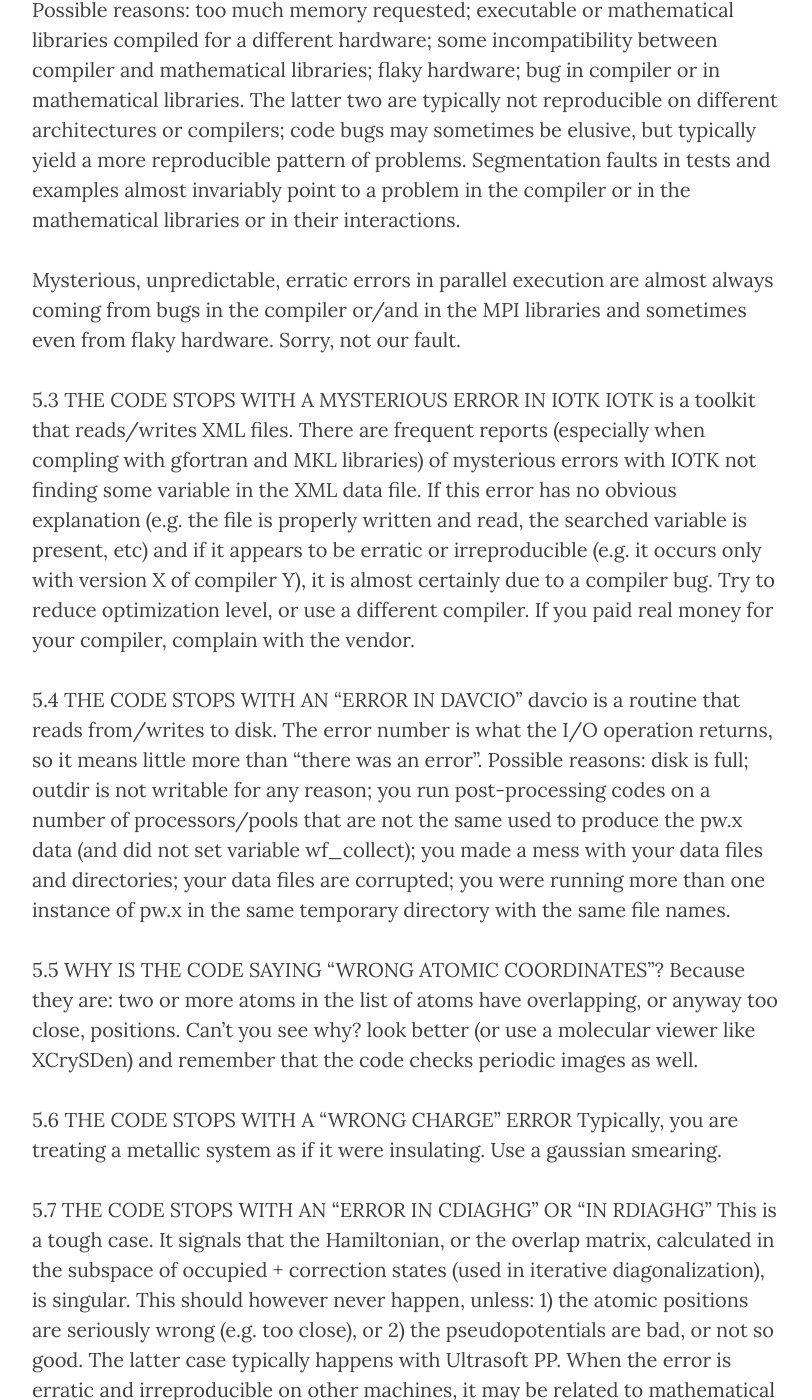
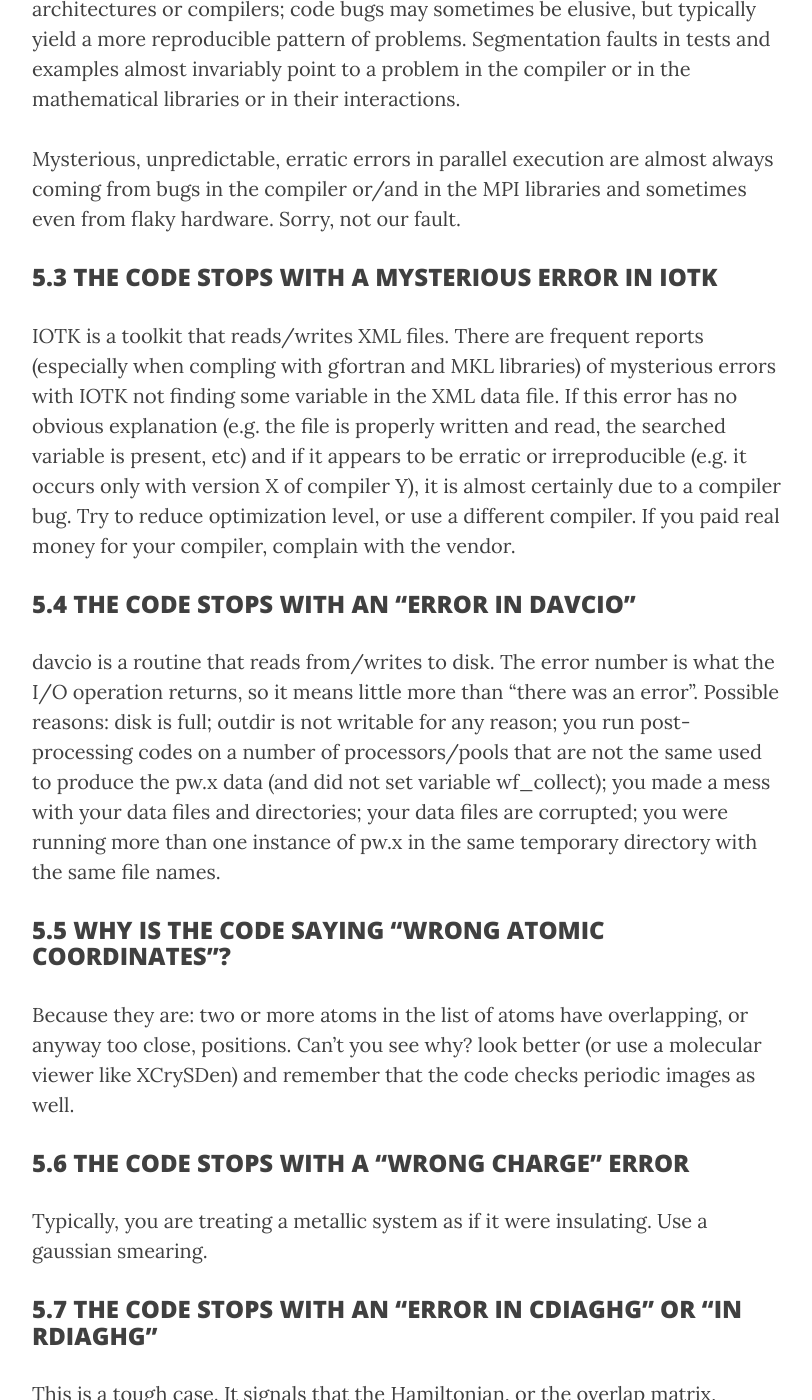
Before and after one commit to yyyu200/DFTbook, a Jekyll site: the page built from _posts/2019-03-05-QE-FAQ.md, in a window 1280 px wide and 1400 px high, scrolled down 960 px. Shown: the whole window, without its empty margins (233-1045 px from the left). Built offline with Jekyll 4.4.1, drawn with Linux system fonts in a browser that asks for light colours; nearby versions of some CDN libraries; comment, search, counter and statistics services are not loaded; some of the changed text lies outside the part shown.

Commit message:
modify at20190305-10:01:08-aliyun

```diff
--- a/_posts/2019-03-05-QE-FAQ.md
+++ b/_posts/2019-03-05-QE-FAQ.md
@@ -19,15 +19,7 @@ trans: cube
 
 ## 5 FREQUENT ERRORS DURING EXECUTION
 
-    5.1 What do forrtl: severe (59): list-directed I/O syntax error, unit 5, file stdin or similar errors mean?
-    5.2 Why is my job crashing with segmentation fault?
-    5.3 The code crashes with a mysterious error in IOTK
-    5.4 The code stops with an error in davcio
-    5.5 Why is the code saying Wrong atomic coordinates?
-    5.6 The code stops with a wrong charge error
-    5.7 The code stops with an error in cdiaghg or rdiaghg
-    5.8 The code stops with an error in routine _scaleh
-    5.9 The code stops with error reading namelist XXX
+[TOC]
 
 ### 5.1 WHAT DO ERRORS LIKE “FORRTL: SEVERE (59): LIST-DIRECTED I/O SYNTAX ERROR, UNIT 5, FILE STDIN” MEAN?
 
@@ -42,22 +34,22 @@ Possible reasons: too much memory requested; executable or mathematical librarie
 
 Mysterious, unpredictable, erratic errors in parallel execution are almost always coming from bugs in the compiler or/and in the MPI libraries and sometimes even from flaky hardware. Sorry, not our fault.
 
-5.3 THE CODE STOPS WITH A MYSTERIOUS ERROR IN IOTK
+### 5.3 THE CODE STOPS WITH A MYSTERIOUS ERROR IN IOTK
 IOTK is a toolkit that reads/writes XML files. There are frequent reports (especially when compling with gfortran and MKL libraries) of mysterious errors with IOTK not finding some variable in the XML data file. If this error has no obvious explanation (e.g. the file is properly written and read, the searched variable is present, etc) and if it appears to be erratic or irreproducible (e.g. it occurs only with version X of compiler Y), it is almost certainly due to a compiler bug. Try to reduce optimization level, or use a different compiler. If you paid real money for your compiler, complain with the vendor.
 
-5.4 THE CODE STOPS WITH AN “ERROR IN DAVCIO”
+### 5.4 THE CODE STOPS WITH AN “ERROR IN DAVCIO”
 davcio is a routine that reads from/writes to disk. The error number is what the I/O operation returns, so it means little more than “there was an error”. Possible reasons: disk is full; outdir is not writable for any reason; you run post-processing codes on a number of processors/pools that are not the same used to produce the pw.x data (and did not set variable wf_collect); you made a mess with your data files and directories; your data files are corrupted; you were running more than one instance of pw.x in the same temporary directory with the same file names.
 
-5.5 WHY IS THE CODE SAYING “WRONG ATOMIC COORDINATES”?
+### 5.5 WHY IS THE CODE SAYING “WRONG ATOMIC COORDINATES”?
 Because they are: two or more atoms in the list of atoms have overlapping, or anyway too close, positions. Can’t you see why? look better (or use a molecular viewer like XCrySDen) and remember that the code checks periodic images as well.
 
-5.6 THE CODE STOPS WITH A “WRONG CHARGE” ERROR
+### 5.6 THE CODE STOPS WITH A “WRONG CHARGE” ERROR
 Typically, you are treating a metallic system as if it were insulating. Use a gaussian smearing.
 
-5.7 THE CODE STOPS WITH AN “ERROR IN CDIAGHG” OR “IN RDIAGHG”
+### 5.7 THE CODE STOPS WITH AN “ERROR IN CDIAGHG” OR “IN RDIAGHG”
 This is a tough case. It signals that the Hamiltonian, or the overlap matrix, calculated in the subspace of occupied + correction states (used in iterative diagonalization), is singular. This should however never happen, unless: 1) the atomic positions are seriously wrong (e.g. too close), or 2) the pseudopotentials are bad, or not so good. The latter case typically happens with Ultrasoft PP. When the error is erratic and irreproducible on other machines, it may be related to mathematical libraries of questionable accuracy. If you are out of ideas, try option “diagonalization=’cg’ “.
 
-5.8 THE CODE STOPS WITH AN ERROR IN ROUTINE “SCALE_H”
+### 5.8 THE CODE STOPS WITH AN ERROR IN ROUTINE “SCALE_H”
 During a variable-cell structural optimization (“vc-relax”) you may get the following error:
 _
 Error in routine scale_h (1):
@@ -65,7 +57,7 @@ Not enough space allocated for radial FFT: try restarting with a larger cellfact
 
 This is a consequence of a too small starting unit cell. If the cell expands too much, the number of plane waves and of G-vectors increases and may eventually exceed the length of arrays allocated at the beginning. Increase the value of optional variable “cell_factor”, or restart from a larger cell.
 
-5.9 THE CODE STOPS WITH _ERROR READING NAMELIST XXX_
+### 5.9 THE CODE STOPS WITH _ERROR READING NAMELIST XXX_
 Misspelled variable in namelist XXX, or properly-spelled variable set to an illegal value (e.g. an integer variable to a real value). Also: unexpected characters, such as DOS CR-LF characters, ‘curly’ quotes instead of ‘straight’ quotes, in the file, or comments introduced by “#” (only “!” is allowed inside namelists). Also: if the input file is empty, you get an error while reading the first namelist, typically “&control”. For the parallel case, see items 4.3 and 4.4 of these FAQs.
 
 
```
Also changed, not shown: other parts of _posts/2019-03-05-QE-FAQ.md (+1 -1 lines).
